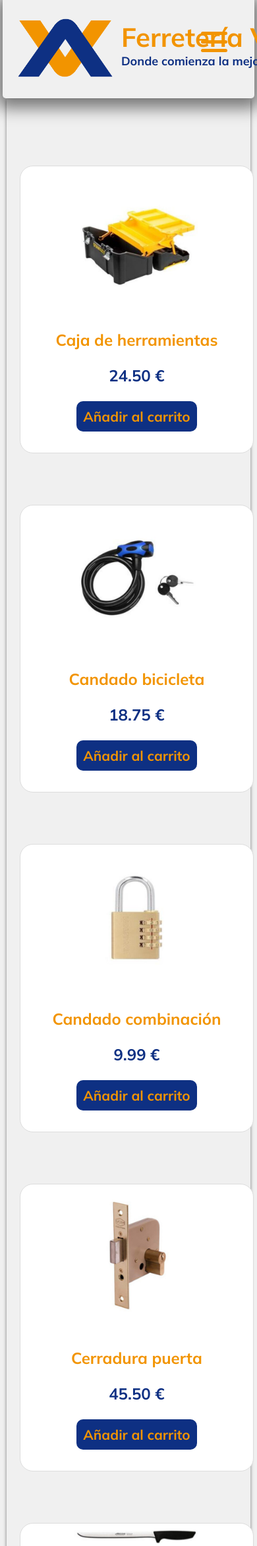
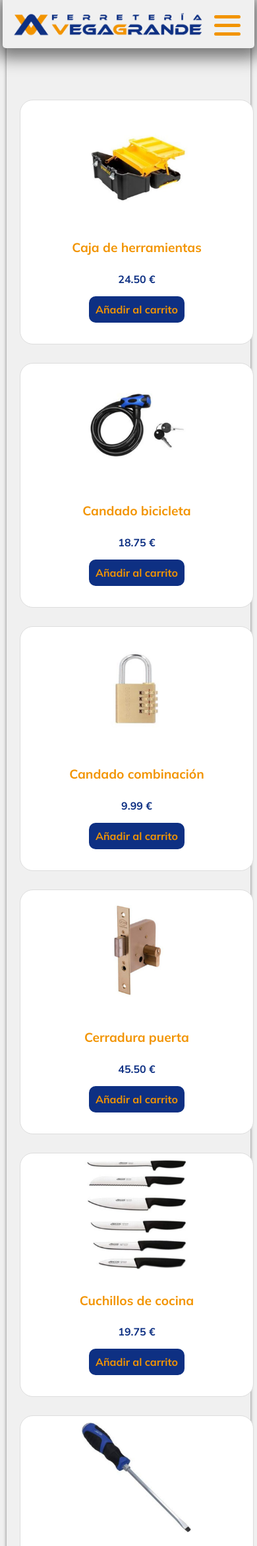
Before and after one commit to Pabloglezr8/Proyecto-Final, a PHP site: page /FerreteriaVegagrande/api/shop.php in a window 390 px wide. Shown: the top 2343 px of the page at 66% size. Run offline with PHP 8.4, Linux system fonts and the light colour scheme; data comes from the database, SQL or seed files in the repository; both versions use the stored data as it was after the commit.

Commit message:
responsividad

```diff
--- a/api/header.php
+++ b/api/header.php
@@ -60,18 +60,20 @@ foreach ($_SESSION['cart'] as $prod) {
 <body>
     <header class="index-header">
         <div class="header-top-container">
-            <a href="/FerreteriaVegagrande/index.php">
             <div class="identity-container">
                 <div class="Logo-container">
+                    <a href="/FerreteriaVegagrande/index.php">
                         <img id="logo" src="/FerreteriaVegagrande/assets/img/Logo.png" alt="Logo">
                         <img id="logo-completo" src="/FerreteriaVegagrande/assets/img/LogoCompleto.png" alt="Logo">
+                    </a>
                 </div>
                 <div class="identity-title-container">
+                    <a href="/FerreteriaVegagrande/index.php">
                         <h1 class="identity-title">Ferretería Vegagrande</h1>
                         <h2 class="identity-subtitle">Donde comienza la mejora de tu hogar</h2>
+                    </a>
                 </div>
             </div>
-            </a>
             <!-- <div class="menu-container"></div> -->
             <!-- Botón hamburguesa para dispositivos móviles -->
             <div class="menu-toggle" id="mobile-menu">
@@ -121,29 +123,25 @@ foreach ($_SESSION['cart'] as $prod) {
 
     <!-- Menú desplegable para dispositivos móviles -->
     <div class="hamburger-container">
-
         <nav class="burger-menu">
-            <div>
+            <div class=" user-menu-burger">
+                <div class="menu-element cart-icon">
+                    <a href="/FerreteriaVegagrande/api/my_cart.php"><span id="cart-count"><?php echo $total_productos; ?></span><img src="/FerreteriaVegagrande/assets/img/icons/shopcart.png" alt="shopcart"></a>
+                </div>
+                <?php if($isLoggedIn): ?>
+                <span class="user-name"><?php echo $_SESSION['name']; ?></span>
+                <div class="menu-element"><a href="/FerreteriaVegagrande/api/logout-process.php">LogOut</a></div>
+                <?php else: ?>
+                <div class="menu-element"><a href="/FerreteriaVegagrande/api/login.php">LogIn</a></div>
+                <?php endif; ?>
+                <?php if(!$isLoggedIn): ?>
+                <div class="menu-element"><a href="/FerreteriaVegagrande/api/register.php">Register</a></div>
+                <?php endif; ?>
+            </div>
             <div class="navigation-menu-burger">
                 <div class="menu-element"><a href="/FerreteriaVegagrande/api/aboutus.php">Quiénes somos</a></div>
                 <div class="menu-element"><a href="/FerreteriaVegagrande/api/contact.php">Dónde estamos</a></div>
                 <div class="menu-element"><a href="/FerreteriaVegagrande/api/shop.php">Tienda</a></div>
-                </div>
-            </div>
-            <div>
-                <div class=" user-menu-burger">
-                    <div class="menu-element cart-icon">
-                        <a href="/FerreteriaVegagrande/api/my_cart.php">Carrito (<span id="cart-count"><?php echo count($_SESSION['cart']); ?></span>)</a>
-                    </div>
-                    <?php if($isLoggedIn): ?>
-                    <div class="menu-element user-element"><a href="/FerreteriaVegagrande/api/logout-process.php">LogOut</a></div>
-                    <?php else: ?>
-                    <div class="menu-element user-element"><a href="/FerreteriaVegagrande/api/login.php">LogIn</a></div>
-                    <?php endif; ?>
-                    <?php if(!$isLoggedIn): ?>
-                        <div class="menu-element user-element"><a href="/FerreteriaVegagrande/api/register.php">Register</a></div>
-                    <?php endif; ?>
-                </div>
             </div>
         </nav>
     </div>
--- a/api/shop.php
+++ b/api/shop.php
@@ -63,8 +63,8 @@ $cartProducts = getCartProducts($conn);
                             <div class="product-card">
                                 <a href="../api/product.php?product_id=<?=$producto['id']?>">
                                     <img src="../assets/img/productos/<?= $producto['img'] ?>" alt="<?= $producto['name'] ?>">
-                                    <h3 class="product-title"><?= $producto['name'] ?></h3>
-                                    <h3 class="product-price"><?= $producto['price'] ?> €</h3>
+                                    <h4 class="product-title"><?= $producto['name'] ?></h4>
+                                    <p class="product-price parragraf"><?= $producto['price'] ?> €</p>
                                 </a>
                                 <button class="add-to-cart-btn" data-product-id="<?php echo $producto['id']; ?>">Añadir al carrito</button>
                             </div>
--- a/index.php
+++ b/index.php
@@ -25,7 +25,7 @@ include("./api/header.php");
                         <h1 class="counter" id="counter">+0</h1>
                         </div>
                     <div class="tenyears-text">
-                        <img src="./assets/img/certified.png" alt="">
+                        <img src="./assets/img/icons/certified.png" alt="">
                         <h3>AÑOS</h3>
                     </div>
                 </div>
--- a/scripts/cart-actions.js
+++ b/scripts/cart-actions.js
@@ -4,7 +4,7 @@ $(document).ready(function() {
         removeFromCart(productId);
     });
 
-    $('.remove-all-from-cart-btn').click(function() {
+    $('.delete-product').click(function() {
         var productId = $(this).data('product-id');
         removeAllFromCart(productId);
     });
--- a/styles/header.css
+++ b/styles/header.css
@@ -16,7 +16,7 @@ header{
     display: grid;
     grid-template-columns: repeat(auto-fit, minmax(500px, 1fr));
     justify-content: space-between;
-    padding: 20px;
+    padding: 10px;
 }
 
 .identity-container {
@@ -26,7 +26,7 @@ header{
     align-items: center;
 
     img {
-        width: 150px;
+        width: 100px;
     }
 }
 
@@ -68,11 +68,11 @@ header{
     flex-direction: row;
     align-items: center;
     justify-content: center;
-    padding: 30px;
+    padding: 20px;
     background-color: #0e3083;
     border-bottom-left-radius: 5px;
     border-bottom-right-radius: 5px;
-    font-size: x-large;
+    font-size: 1.3em;
     color: #f29400;
     margin: 0 auto;
 
@@ -83,6 +83,8 @@ header{
     padding-top: 0;
     padding-bottom: 0;
     transition: transform 0.3s ease;
+    margin-left: 40px;
+    margin-right: 40px;
 }
 
 .menu-element:hover {
@@ -90,7 +92,7 @@ header{
 }
 
 .user-menu {
-    font-size: x-large;
+    font-size: 1.3em;
     display: flex;
     flex-direction: row;
     align-items: center;
@@ -102,7 +104,7 @@ header{
 }
 
 .cart-icon img{
-    width: 50px;
+    width: 30px;
 }
 
 .user-menu a{
@@ -124,8 +126,8 @@ header{
     cursor: pointer;
     margin: 20px;
     display: none;
-    top: 20px;
-    right: 20px;
+    top: -5px;
+    right: 0px;
     z-index: 1000;
 }
 
@@ -157,25 +159,22 @@ header{
 
 /* Estilos para el menú hamburguesa */
 .hamburger-container {
-    padding-top: 100px; /* Mantenemos el padding-top */
-    font-size: 2em;
+    padding-top: 70px;
+    font-size: 1.3em;
     position: fixed;
     z-index: 1;
     top: 0;
     width: 98%;
     height: 0;
     background-color: #f29400;
-
-    overflow: hidden; /* Oculta el contenido que desborda */
-    transition: height 0.5s ease-in-out; /* Transición suave de la altura */
-    display: flex;
-    justify-content: center;
-    align-items: center;
+    overflow: hidden;
+    transition: height 0.5s ease-in-out;
+    border-bottom-left-radius: 5px;
+    border-bottom-right-radius: 5px;
 }
 
 .hamburger-container.show {
-
-    height: calc(100vh - 100px); /* Cuando se muestra, la altura es 100% de la ventana menos el padding-top */
+    height: 250px;
 }
 
 .burger-menu {
@@ -184,6 +183,30 @@ header{
     flex-direction: column;
     text-align: center;
     border-radius: 20px;
+}
+
+
+.user-menu-burger{
+    margin: 0 auto;
+    display: flex;
+    flex-direction: row;
+    justify-content: space-between;
+    align-items: center;
+    width: 97%;
+    background-color: #0e3083;
+    color: #f29400;
+    padding: 15px;
+    margin-bottom: 20px;
+
+    .user-name{
+        color: #f29400;
+    }
+
+}
+
+.navigation-menu-burger a {
+    margin-top: 40px;
+    color: #0e3083;
 }
 
 #success-message {
@@ -202,22 +225,27 @@ header{
     }
 }
 
-/* Media query para mostrar el botón hamburguesa y el menú desplegable en dispositivos con ancho inferior a 600px */
-@media screen and (max-width: 900px) {
+@media screen and (width < 1025px) {
+    .menu-element {
+        margin-left: 10px;
+        margin-right: 10px;
+    }
+}
 
- /*    #logo{
+@media screen and (width < 900px) {
+
+    #logo{
         display: none;
     }
 
     #logo-completo{
-        margin-bottom:20px ;
         display: block;
         width: 300px;
     }
 
     .identity-title-container{
         display: none;
-    }*/
+    }
 
     .header-top-container {
         flex-direction: column;
@@ -230,11 +258,11 @@ header{
     }
 
     .hidden {
-        display: none; /* Ocultamos los menús de navegación normales */
+        display: none;
     }
 
-    .burger-menu a {
+    .navigation-menu-burger .menu-element {
         margin-top: 20px;
-        color: #0e3083;
     }
+
 }
--- a/styles/shop.css
+++ b/styles/shop.css
@@ -2,12 +2,13 @@
     padding: 20px;
     width: 90%;
     display: grid;
-    grid-template-columns: repeat(auto-fit, minmax(270px, 1fr));
-    grid-gap: 100px;
+    grid-template-columns: repeat(auto-fit, minmax(245px, 1fr));
+    grid-gap: 50px;
     margin: 80px auto;
 
 }
 .product-card {
+    position: relative;
     width: 100%;
     height: 100%;
     display: flex;
@@ -27,16 +28,36 @@
 }
 
 .product-card img {
-    width: 60%;
+    width: 45%;
     height: auto;
-    margin-bottom: 10px;
+    margin-bottom: 5px;
     border-radius: 10px;
 }
 
 .product-title{
+    font-size: 1.2em;
     color: #f29400;
 }
 
 .product-price{
+    font-size: 1em;
+    text-align: center;
     color: #0e3083;
 }
+
+.add-to-cart-btn{
+    font-size: 1em;
+}
+
+@media screen and (width < 1025px) {
+    .products-container {
+        grid-template-columns: repeat(auto-fit, minmax(150px, 1fr));
+    }
+
+    .product-card img {
+        width: 50%;
+        height: auto;
+        margin-bottom: 5px;
+        border-radius: 10px;
+    }
+}
--- a/styles/style.css
+++ b/styles/style.css
@@ -8,7 +8,7 @@ body {
     background-color: #f0f0f0;
     width: 98%;
     margin: 0 auto;
-    padding-top: 230px;
+    padding-top: 150px;
 
 }
 
@@ -21,10 +21,11 @@ body {
 
 h1 {
     color: #f29400;
-    font-size: 2.5em;
+    font-size: 2em;
 }
 
 h2 {
+    color: #f29400;
     font-size: 1.7em;
 }
 
@@ -32,9 +33,6 @@ h3 {
     font-size: 1.5em;
 }
 
-h4 {
-    font-size: 1.3em;
-}
 
 
 .parragraf {
@@ -44,12 +42,13 @@ h4 {
 }
 
 img {
-    width: 200px;
+    width: 100px;
     border-radius: 20px;
 }
 
 ul {
     list-style-type: none;
+    padding-inline-start: 0;
 }
 
 a {
@@ -146,7 +145,7 @@ input::-webkit-file-upload-button:hover {
     cursor: pointer;
 }
 
-.product-container{
+.product-container {
     display: flex;
     flex-direction: row;
     margin: 20px auto;
@@ -155,16 +154,11 @@ input::-webkit-file-upload-button:hover {
     border-radius: 20px;
 }
 
-@media screen and (max-width: 900px) {
-    body {
-        padding-top: 150px;
+@media screen and (width < 1441px) {
 
-    }
-
-    /*
     h1 {
         color: #f29400;
-        font-size: 2em;
+        font-size: 1.8em;
     }
 
     h2 {
@@ -188,5 +182,71 @@ input::-webkit-file-upload-button:hover {
 
     button {
         font-size: 1em;
-    } */
+    }
+
 }
+
+@media screen and (width < 1025px) {
+
+    h1 {
+        color: #f29400;
+        font-size: 1.6em;
+    }
+
+    h2 {
+        font-size: 1.3em;
+    }
+
+    h3 {
+        font-size: 1.1em;
+    }
+
+    h4 {
+        font-size: 0.9em;
+    }
+
+
+    .parragraf {
+        color: #1c1c1c;
+        font-size: 1em;
+        text-align: justify;
+    }
+
+    button {
+        font-size: 1em;
+    }
+
+}
+
+@media screen and (width < 901px) {
+    body {
+        padding-top: 50px;
+
+    }
+
+    h1 {
+        color: #f29400;
+        font-size: 1.4em;
+    }
+
+    h2 {
+        font-size: 1.1em;
+    }
+
+    h3 {
+        font-size: 0.9em;
+    }
+
+    h4 {
+        font-size: 0.7em;
+    }
+
+
+    .parragraf {
+        font-size: 0.8em;
+    }
+
+    button {
+        font-size: 0.8em;
+    }
+}
```
Also changed, not shown: api/contact.php (+6 -6 lines), api/my_cart.php (+9 -13 lines), api/order-process.txt (deleted, +0 -104 lines), api/order.txt (deleted, +0 -94 lines), importar.sql (+6 -38 lines), styles/aboutus.css (+8 -7 lines), styles/contact.css (+34 -8 lines), styles/index.css (+15 -6 lines), styles/my_cart.css (+33 -24 lines). Lines whose indentation alone changed are shown as unchanged.
